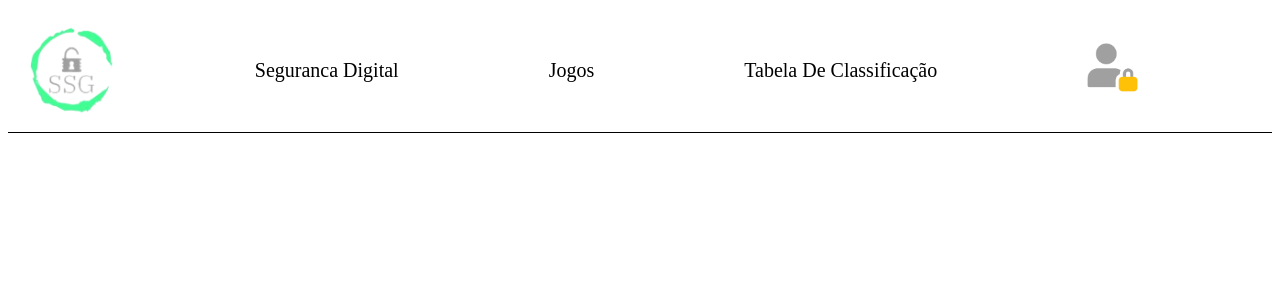
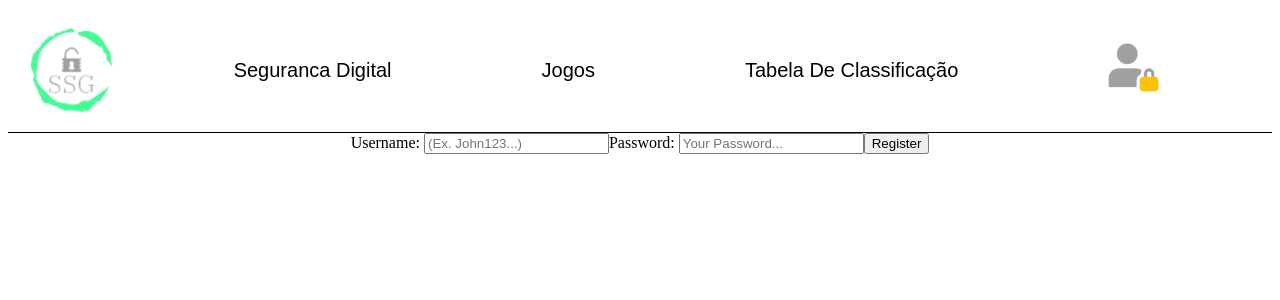
Before and after one commit to tiagoomota24/SSG, a React (Create React App) app in the folder client/: page /register in a window 1280 px wide. Shown: the top 300 px of the page. Built offline with nearby package versions, Linux system fonts and the light colour scheme.

Commit message:
client_logfix

```diff
--- a/client/package.json
+++ b/client/package.json
@@ -38,5 +38,8 @@
       "last 1 firefox version",
       "last 1 safari version"
     ]
+  },
+  "devDependencies": {
+    "@babel/plugin-proposal-private-property-in-object": "^7.21.11"
   }
 }
--- a/client/src/App.js
+++ b/client/src/App.js
@@ -11,9 +11,9 @@
       <Router>
         <Navbar />
         <Routes>
-          <Route path="/" exact component={Homepage} />
-          <Route path="/login" element={Login} />
-          <Route path="/register" exact component={Register} />
+          <Route path="/" element={<Homepage />} />
+          <Route path="/login" element={<Login />} />
+          <Route path="/register" element={<Register />} />
         </Routes>
       </Router>
     </div>
--- a/client/src/pages/Login.js
+++ b/client/src/pages/Login.js
@@ -1,48 +1,36 @@
 import React, { useState } from "react";
+import axios from "axios";
 
-const Login = () => {
+function Login() {
   const [username, setUsername] = useState("");
   const [password, setPassword] = useState("");
 
-  const handleUsernameChange = (e) => {
-    setUsername(e.target.value);
+  const login = () => {
+    const data = { username: username, password: password };
+    axios.post("http://localhost:3001/auth/login", data).then((response) => {
+      console.log(response.data);
+    });
   };
-
-  const handlePasswordChange = (e) => {
-    setPassword(e.target.value);
-  };
-
-  const handleSubmit = (e) => {
-    e.preventDefault();
-    // Add your login logic here
-  };
-
   return (
-    <div>
-      <h2>Login</h2>
-      <form onSubmit={handleSubmit}>
-        <div>
-          <label htmlFor="username">Username:</label>
+    <div className="loginContainer">
+      <label>Username:</label>
       <input
         type="text"
-            id="username"
-            value={username}
-            onChange={handleUsernameChange}
+        onChange={(event) => {
+          setUsername(event.target.value);
+        }}
       />
-        </div>
-        <div>
-          <label htmlFor="password">Password:</label>
+      <label>Password:</label>
       <input
         type="password"
-            id="password"
-            value={password}
-            onChange={handlePasswordChange}
+        onChange={(event) => {
+          setPassword(event.target.value);
+        }}
       />
-        </div>
-        <button type="submit">Login</button>
-      </form>
+
+      <button onClick={login}> Login </button>
     </div>
   );
-};
+}
 
 export default Login;
--- a/client/src/pages/Register.js
+++ b/client/src/pages/Register.js
@@ -1,7 +1,57 @@
 import React from "react";
+import { Formik, Form, Field, ErrorMessage } from "formik";
+import * as Yup from "yup";
+import axios from "axios";
 
-function Register() {
-  return <div>Register</div>;
+function Registration() {
+  const initialValues = {
+    username: "",
+    password: "",
+  };
+
+  const validationSchema = Yup.object().shape({
+    username: Yup.string().min(3).max(15).required(),
+    password: Yup.string().min(4).max(20).required(),
+  });
+
+  const onSubmit = (data) => {
+    axios.post("http://localhost:3001/auth", data).then(() => {
+      console.log(data);
+    });
+  };
+
+  return (
+    <div>
+      <Formik
+        initialValues={initialValues}
+        onSubmit={onSubmit}
+        validationSchema={validationSchema}
+      >
+        <Form className="formContainer">
+          <label>Username: </label>
+          <ErrorMessage name="username" component="span" />
+          <Field
+            autocomplete="off"
+            id="inputCreatePost"
+            name="username"
+            placeholder="(Ex. John123...)"
+          />
+
+          <label>Password: </label>
+          <ErrorMessage name="password" component="span" />
+          <Field
+            autocomplete="off"
+            type="password"
+            id="inputCreatePost"
+            name="password"
+            placeholder="Your Password..."
+          />
+
+          <button type="submit"> Register</button>
+        </Form>
+      </Formik>
+    </div>
+  );
 }
 
-export default Register;
+export default Registration;
--- a/client/src/styles/Navbar.css
+++ b/client/src/styles/Navbar.css
@@ -16,6 +16,7 @@
   .menu-section {
     display: flex;
     align-items: center;
+    font-family: Arial, sans-serif;
     justify-content: center; /* Adiciona centralização horizontal */
     flex: 1; /* Permite que a seção do menu ocupe o espaço disponível */
   }
```
Also changed, not shown: client/src/pages/Homepage.js (line endings or trailing spaces), 1 other file (tests, documents, lock files or other folders). Lines whose indentation alone changed are shown as unchanged.
